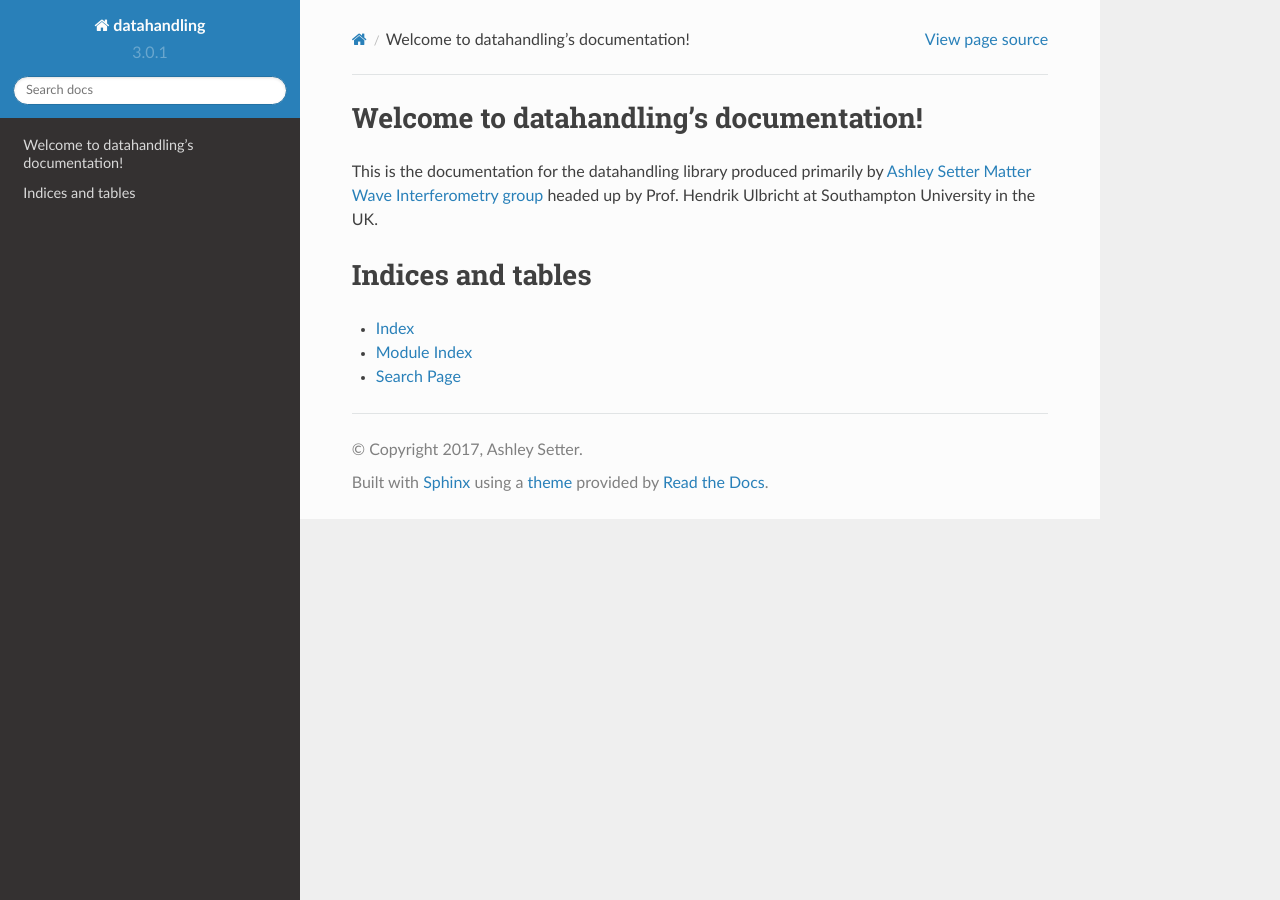
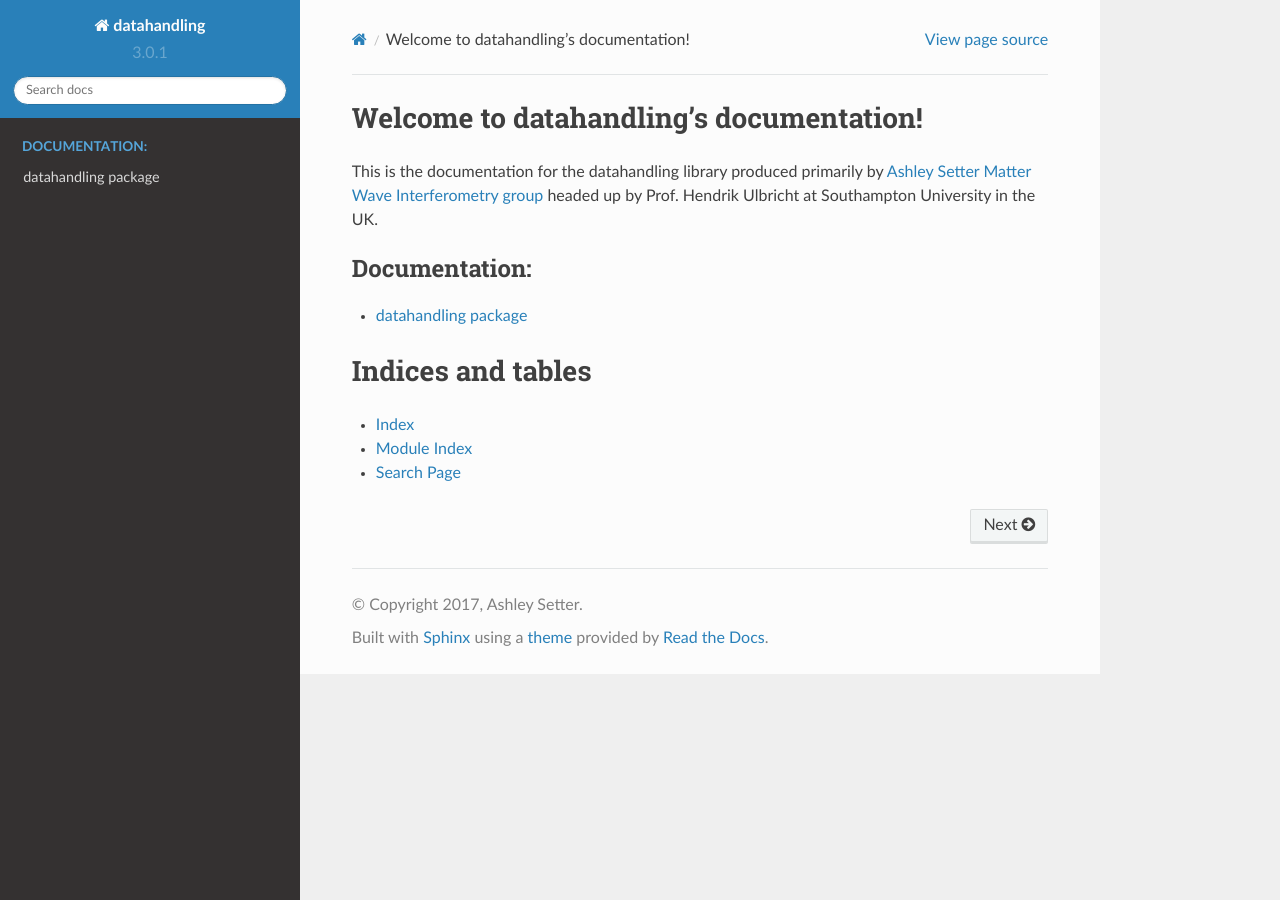
Before and after one commit to AshleySetter/optoanalysis, a Sphinx documentation site: the page built from docs/source/index.rst, in a window 1280 px wide. Built offline with Sphinx 7.4.7 and the Read the Docs theme 2.0.0, drawn with Linux system fonts in a browser that asks for light colours.

Commit message:
added link on front page to documentation

```diff
--- a/docs/source/index.rst
+++ b/docs/source/index.rst
@@ -13,6 +13,11 @@ This is the documentation for the datahandling library produced primarily by `As
    :maxdepth: 2
    :caption: Contents:
 
+.. toctree::
+   :maxdepth: 1
+   :caption: Documentation:
+
+   datahandling
 
 Indices and tables
 ==================
```
